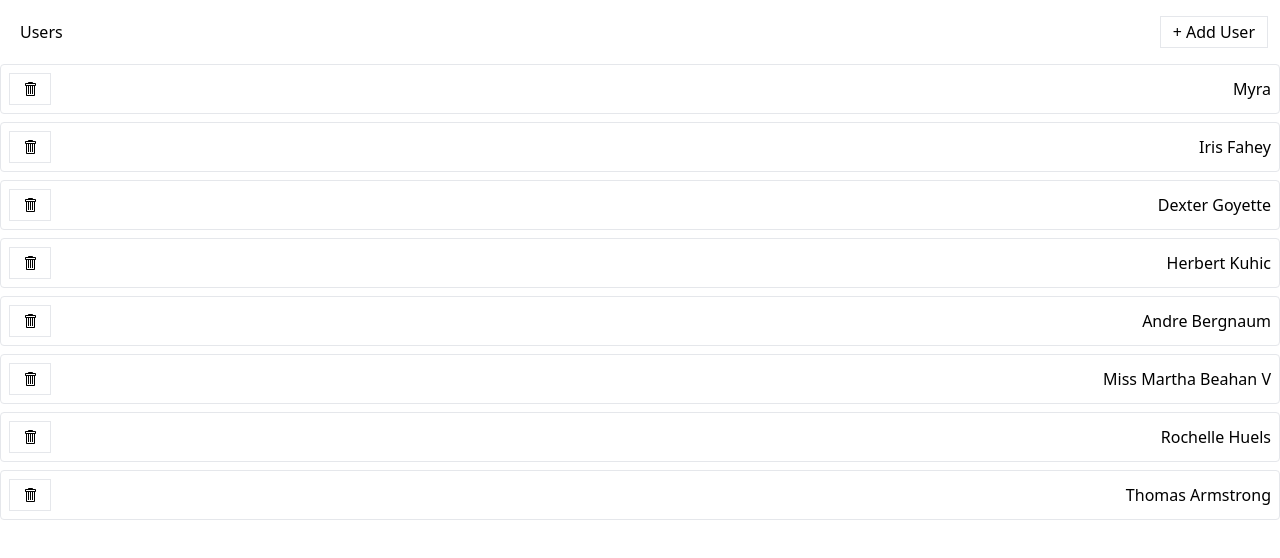
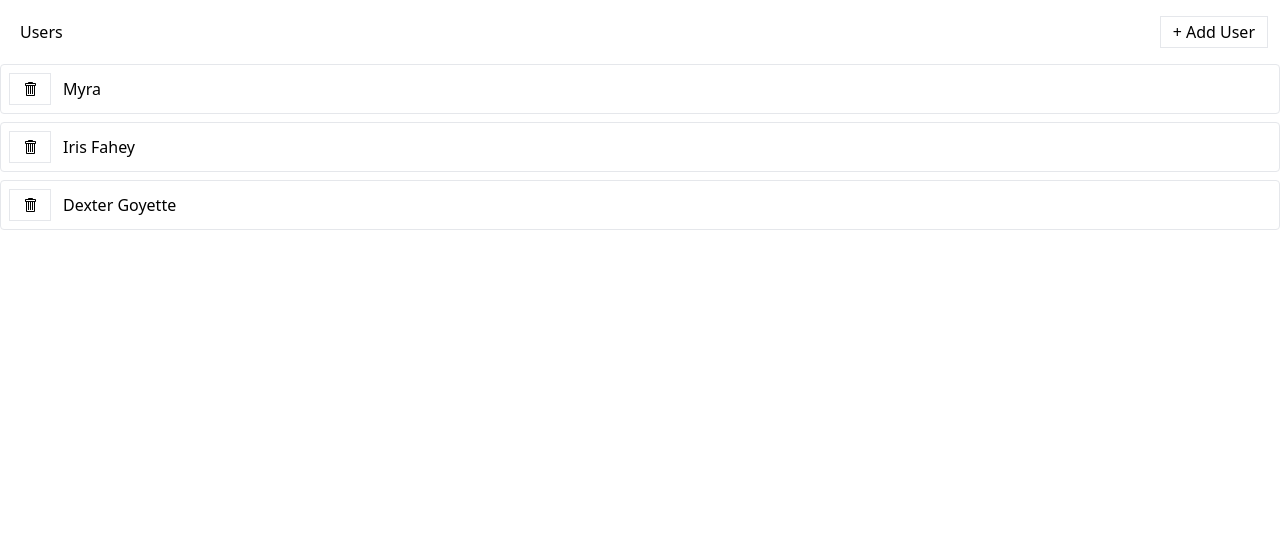
Before and after one commit to VsevolodPantjukhin/media, a React (Create React App) app: page / in a window 1280 px wide. Shown: the top 558 px of the page. Built offline with nearby package versions, Linux system fonts and the light colour scheme; data requests are answered from the project's data file.

Commit message:
Fixing a Delete Error

```diff
--- a/db.json
+++ b/db.json
@@ -11,26 +11,6 @@
     {
       "id": "d0b5",
       "name": "Dexter Goyette"
-    },
-    {
-      "id": "10cb",
-      "name": "Herbert Kuhic"
-    },
-    {
-      "id": "7b9c",
-      "name": "Andre Bergnaum"
-    },
-    {
-      "id": "ea1d",
-      "name": "Miss Martha Beahan V"
-    },
-    {
-      "id": "991a",
-      "name": "Rochelle Huels"
-    },
-    {
-      "id": "2f50",
-      "name": "Thomas Armstrong"
     }
   ],
   "albums": [],
--- a/src/components/UsersListItem.js
+++ b/src/components/UsersListItem.js
@@ -13,11 +13,13 @@
   return (
     <div key={user.id} className="mb-2 border rounded">
       <div className="flex p-2 justify-between items-center cursor-pointer">
-        <Button loading={isLoading} onClick={handleClick}>
-          <GoTrashcan />
-        </Button>
-        {error && <div>Error deleting user...</div>}
-        {user.name}
+        <div className="flex flex-row items-center justify-between">
+          <Button className="mr-3" loading={isLoading} onClick={handleClick}>
+            <GoTrashcan />
+          </Button>
+          {error && <div>Error deleting user...</div>}
+          {user.name}
+        </div>
       </div>
     </div>
   );
--- a/src/store/slices/usersSlice.js
+++ b/src/store/slices/usersSlice.js
@@ -40,8 +40,9 @@
     });
     builder.addCase(removeUser.fulfilled, (state, action) => {
       state.isLoading = false;
-      //FIX!!!!!
-      console.log(action);
+      state.data = state.data.filter((user) => {
+        return user.id !== action.payload.id;
+      });
     });
     builder.addCase(removeUser.rejected, (state, action) => {
       state.isLoading = false;
--- a/src/store/thunks/removeUser.js
+++ b/src/store/thunks/removeUser.js
@@ -2,10 +2,9 @@
 import axios from 'axios';
 
 const removeUser = createAsyncThunk('users/remove', async (user) => {
-  const response = axios.delete(`http://localhost:3005/users/${user.id}`);
+  await axios.delete(`http://localhost:3005/users/${user.id}`);
 
-  //FIX!!!!!
-  return response.data;
+  return user;
 });
 
 export { removeUser };
```
